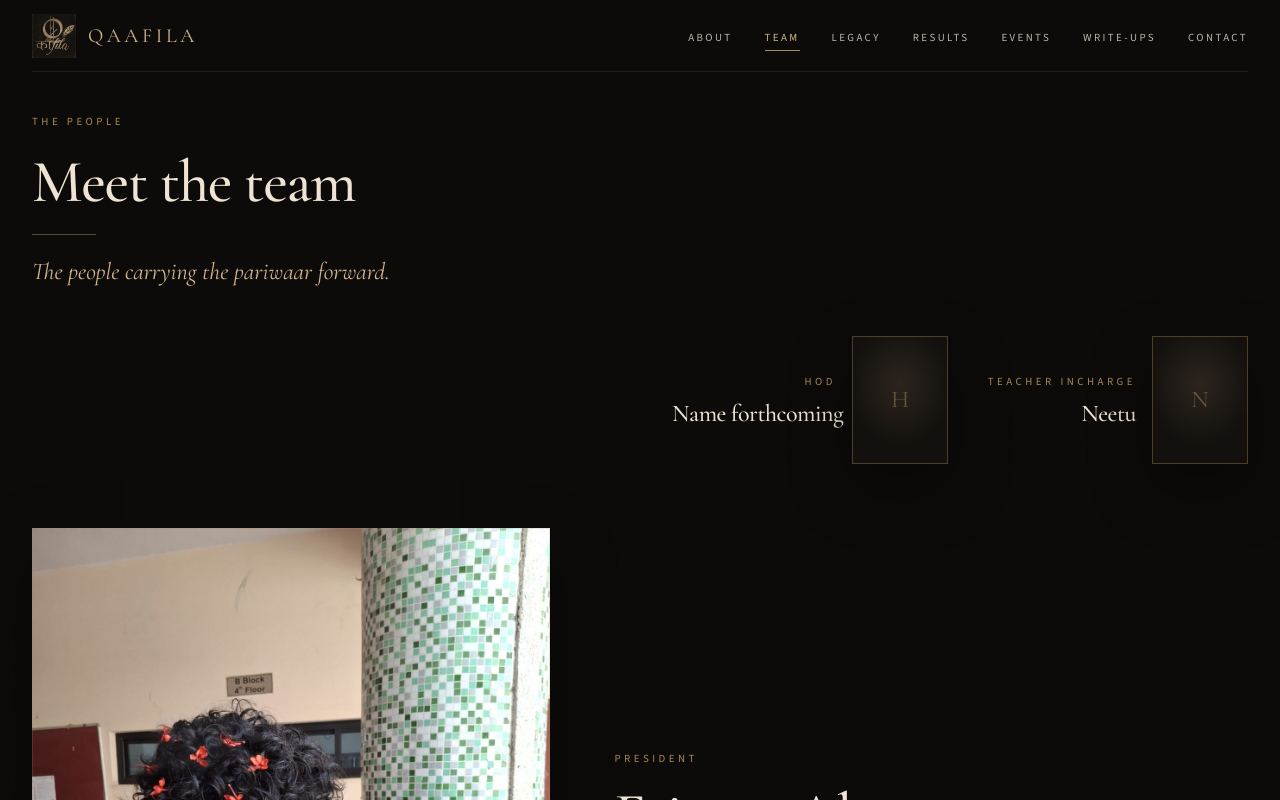
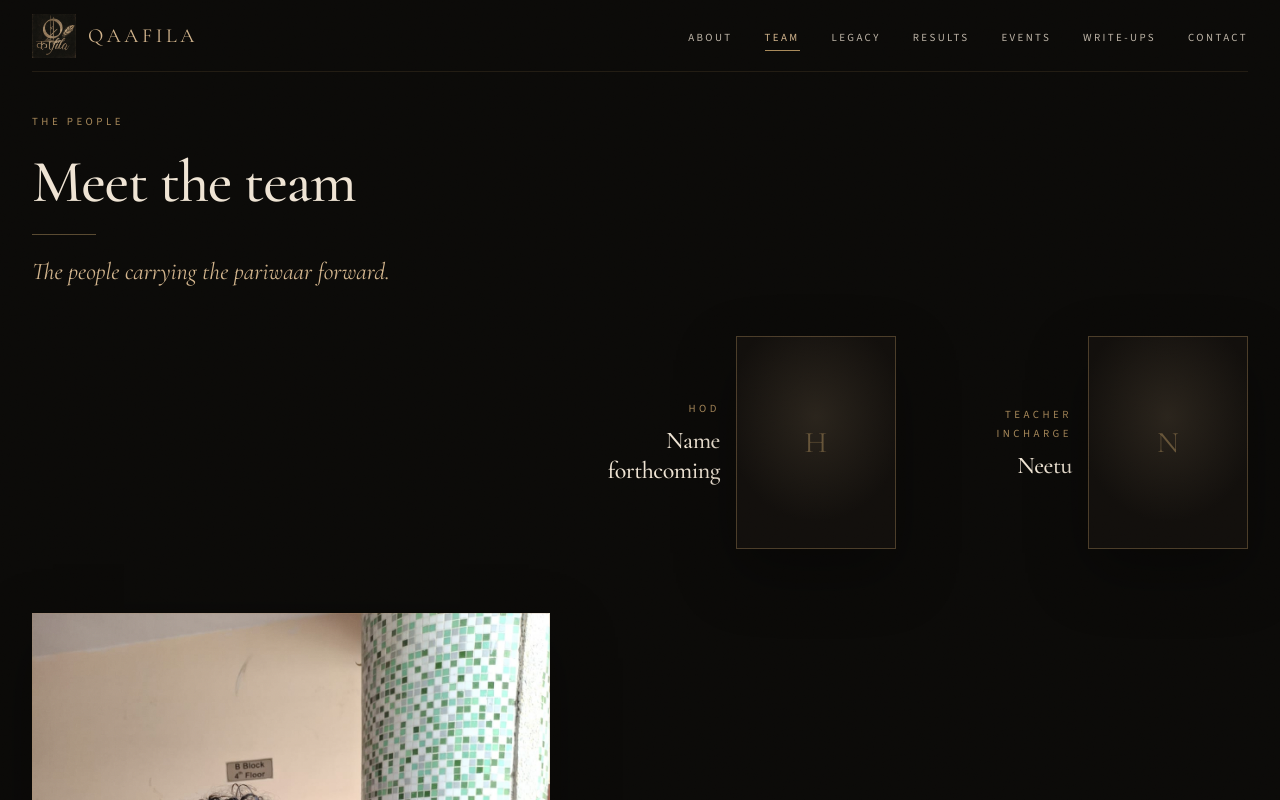
Before and after one commit to Faizaan-Alam/qaafila_bvp, a React (Vite) app: page /execom in a window 1280 px wide. Shown: the top 800 px of the page. Built offline with nearby package versions, Linux system fonts and the light colour scheme.

Commit message:
Use mid-size HOD and Neetu portraits on the right.

```diff
--- a/src/components/members/PortraitFrame.jsx
+++ b/src/components/members/PortraitFrame.jsx
@@ -26,7 +26,7 @@ export default function PortraitFrame({
           }`}
         >
           <span
-            className={`font-display text-gold/50 ${compact ? "text-2xl" : "text-5xl"}`}
+            className={`font-display text-gold/50 ${compact ? "text-3xl" : "text-5xl"}`}
             aria-hidden="true"
           >
             {memberInitials({ name, position })}
--- a/src/components/members/TeacherIncharge.jsx
+++ b/src/components/members/TeacherIncharge.jsx
@@ -7,11 +7,11 @@ function FacultyCard({ member }) {
     <article className="group flex items-center justify-end gap-4">
       <div className="min-w-0 text-right">
         <p className="kicker">{member.position}</p>
-        <h3 className="mt-2 font-display text-xl md:text-2xl text-cream leading-tight whitespace-nowrap">
+        <h3 className="mt-2 font-display text-xl md:text-2xl text-cream leading-tight">
           {displayName(member.name)}
         </h3>
       </div>
-      <div className="w-20 md:w-24 shrink-0">
+      <div className="w-32 md:w-40 shrink-0">
         <PortraitFrame
           name={member.name}
           position={member.position}
@@ -26,7 +26,7 @@ function FacultyCard({ member }) {
 export default function TeacherIncharge({ members }) {
   return (
     <div className="flex justify-end">
-      <div className="grid sm:grid-cols-2 gap-6 w-full max-w-xl">
+      <div className="grid sm:grid-cols-2 gap-8 w-full max-w-2xl">
         {members.map((member, index) => (
           <Reveal key={member.id} delay={index * 0.05}>
             <FacultyCard member={member} />
```
